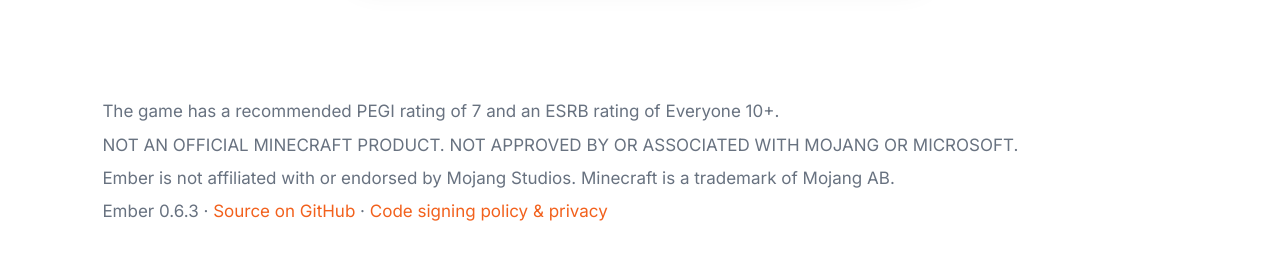
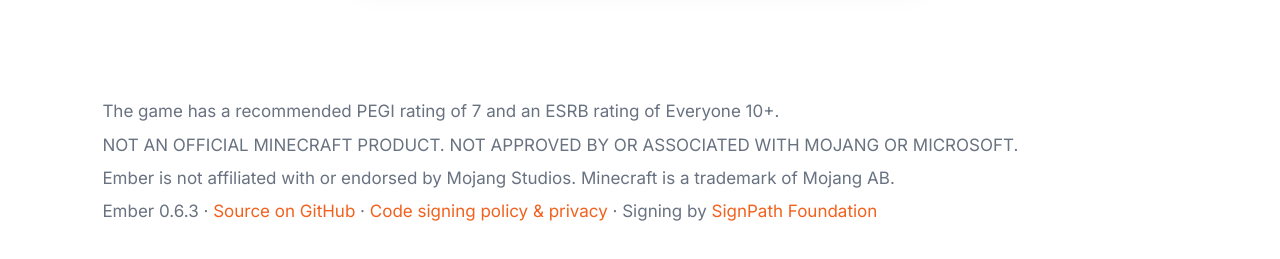
Before and after one commit to eymenderdiyok09-dotcom/ember, a plain HTML site: page website/index.html in a window 1280 px wide. Shown: the part 5047-5306 px from the top of the page. Drawn offline with Linux system fonts and the light colour scheme.

Commit message:
Add SignPath Foundation attribution to download page and footer

```diff
--- a/website/index.html
+++ b/website/index.html
@@ -154,6 +154,7 @@
               <li data-i18n-html="win_step3">If you see “Windows protected your PC”, click <b>More info → Run anyway</b>.</li>
             </ol>
             <p class="hint" data-i18n-html="win_bedrock">On Windows, Ember can also start <b>Bedrock Edition</b> if you have it installed.</p>
+            <p class="hint">Free code signing provided by <a href="https://signpath.io" target="_blank" rel="noopener">SignPath.io</a>, certificate by <a href="https://signpath.org" target="_blank" rel="noopener">SignPath Foundation</a>.</p>
           </div>
         </details>
       </div>
@@ -189,7 +190,7 @@
     <p data-i18n="footer_pegi">The game has a recommended PEGI rating of 7 and an ESRB rating of Everyone 10+.</p>
     <p>NOT AN OFFICIAL MINECRAFT PRODUCT. NOT APPROVED BY OR ASSOCIATED WITH MOJANG OR MICROSOFT.</p>
     <p data-i18n="footer_affiliation">Ember is not affiliated with or endorsed by Mojang Studios. Minecraft is a trademark of Mojang AB.</p>
-    <p>Ember 0.6.3 · <a href="https://github.com/eymenderdiyok09-dotcom/ember" data-i18n="source_on_github">Source on GitHub</a> · <a href="code-signing.html">Code signing policy &amp; privacy</a></p>
+    <p>Ember 0.6.3 · <a href="https://github.com/eymenderdiyok09-dotcom/ember" data-i18n="source_on_github">Source on GitHub</a> · <a href="code-signing.html">Code signing policy &amp; privacy</a> · Signing by <a href="https://signpath.org" target="_blank" rel="noopener">SignPath Foundation</a></p>
   </footer>
 </body>
 </html>
```
